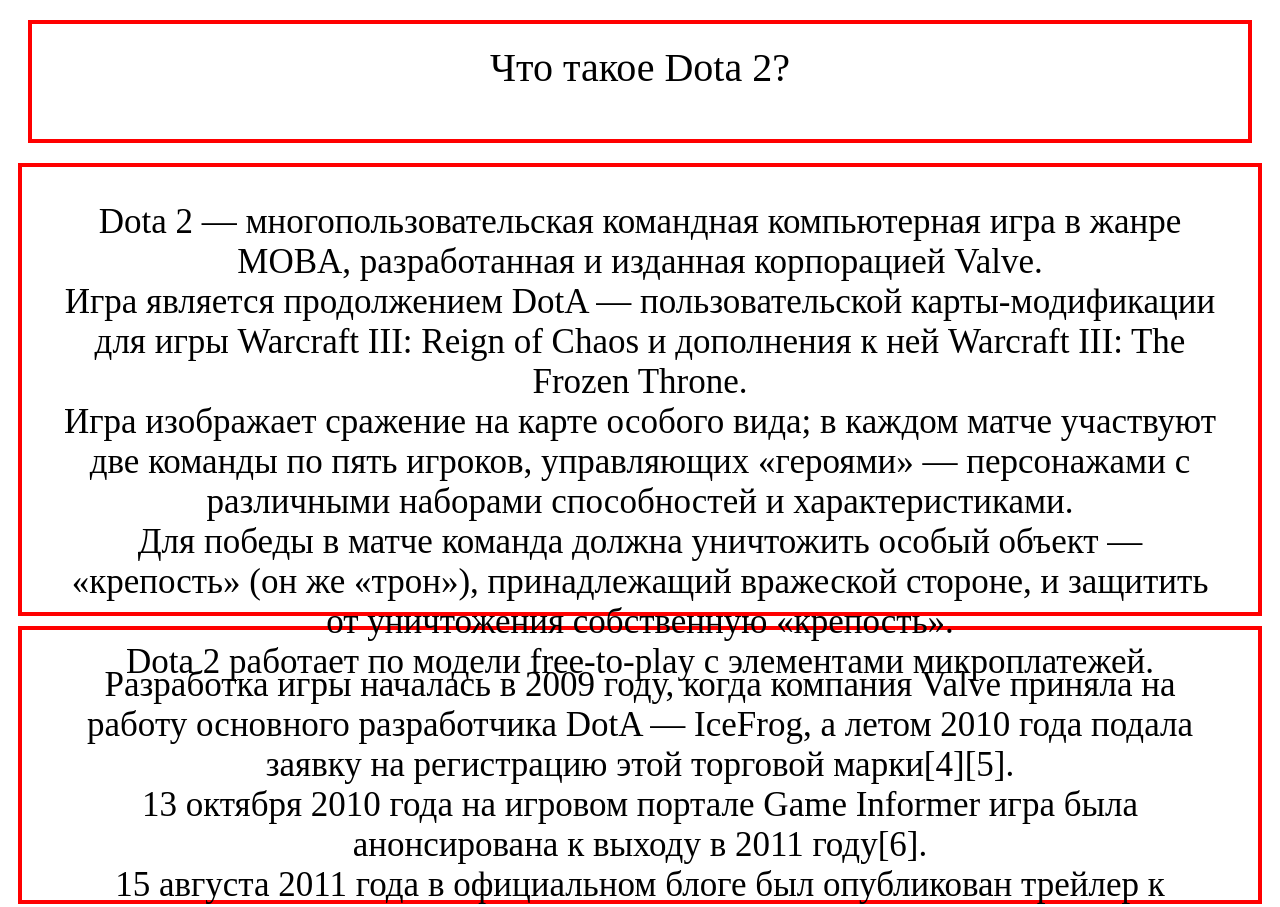
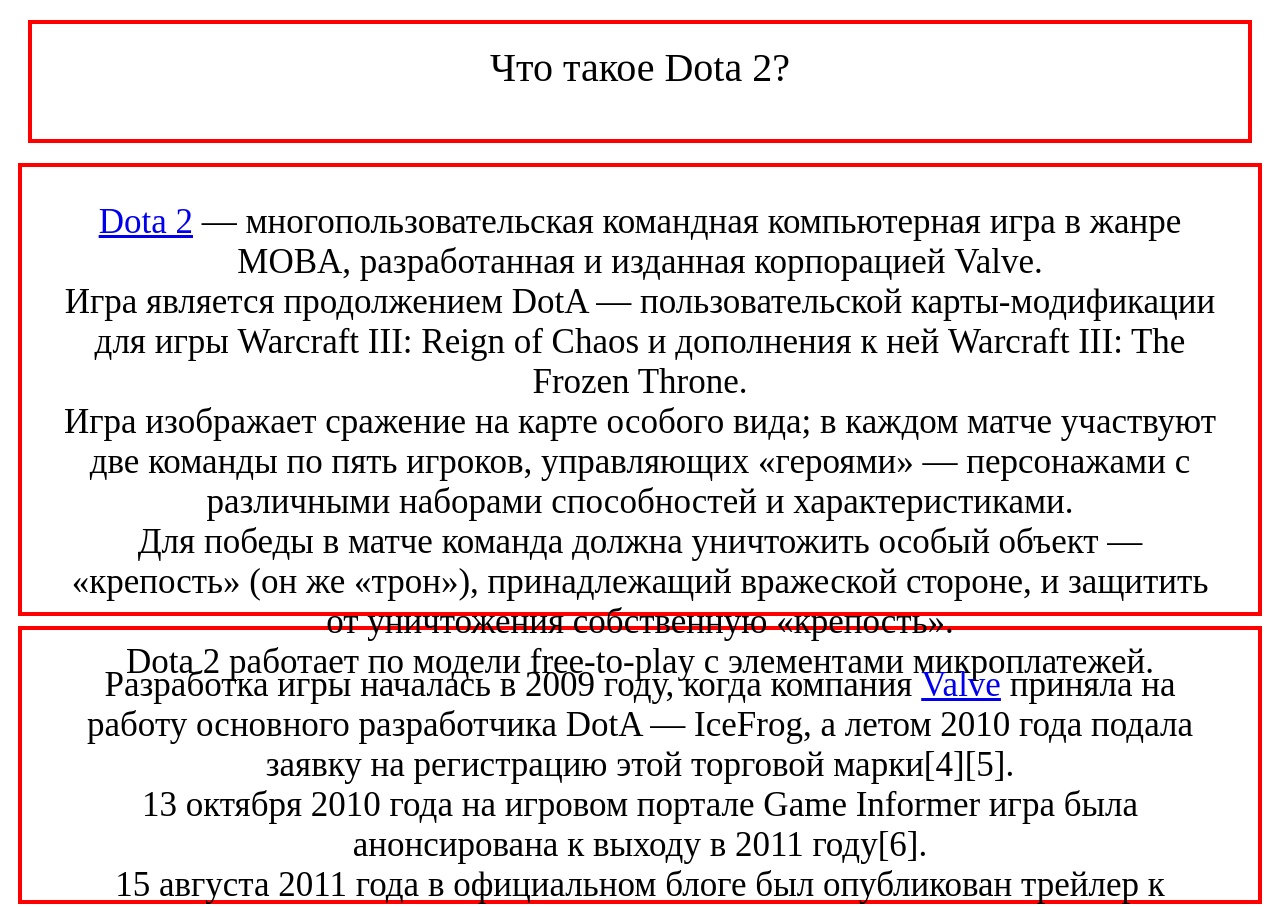
Before and after one commit to artem666228/artem666228.github.io, a plain HTML site: page index.html in a window 1280 px wide. Shown: the top 907 px of the page. Drawn offline with Linux system fonts and the light colour scheme.

Commit message:
Add files via upload

```diff
--- a/index.html
+++ b/index.html
@@ -19,7 +19,7 @@
                                     </head>
     <body>
         <p class="paragrar">Что такое Dota 2?</p>
-        <p class="paragraph">Dota 2 — многопользовательская командная компьютерная игра в жанре MOBA, разработанная и изданная корпорацией Valve. <br> Игра является продолжением DotA — пользовательской карты-модификации для игры Warcraft III: Reign of Chaos и дополнения к ней Warcraft III: The Frozen Throne. <br> Игра изображает сражение на карте особого вида; в каждом матче участвуют две команды по пять игроков, управляющих «героями» — персонажами с различными наборами способностей и характеристиками. <br> Для победы в матче команда должна уничтожить особый объект — «крепость» (он же «трон»), принадлежащий вражеской стороне, и защитить от уничтожения собственную «крепость». <br> Dota 2 работает по модели free-to-play с элементами микроплатежей.</p>
-        <p class="paragraf">Разработка игры началась в 2009 году, когда компания Valve приняла на работу основного разработчика DotA — IceFrog, а летом 2010 года подала заявку на регистрацию этой торговой марки[4][5]. <br> 13 октября 2010 года на игровом портале Game Informer игра была анонсирована к выходу в 2011 году[6]. <br> 15 августа 2011 года в официальном блоге был опубликован трейлер к игре[7]. <br> Dota 2 вышла в июле 2013 года после того, как два года находилась в стадии бета-тестирования[8][9].</p>
+        <p class="paragraph"> <a href="https://www.dota2.com/home">Dota 2</a> — многопользовательская командная компьютерная игра в жанре MOBA, разработанная и изданная корпорацией Valve. <br> Игра является продолжением DotA — пользовательской карты-модификации для игры Warcraft III: Reign of Chaos и дополнения к ней Warcraft III: The Frozen Throne. <br> Игра изображает сражение на карте особого вида; в каждом матче участвуют две команды по пять игроков, управляющих «героями» — персонажами с различными наборами способностей и характеристиками. <br> Для победы в матче команда должна уничтожить особый объект — «крепость» (он же «трон»), принадлежащий вражеской стороне, и защитить от уничтожения собственную «крепость». <br> Dota 2 работает по модели free-to-play с элементами микроплатежей.</p>
+        <p class="paragraf">Разработка игры началась в 2009 году, когда компания <a href="https://www.valvesoftware.com/en/">Valve</a> приняла на работу основного разработчика DotA — IceFrog, а летом 2010 года подала заявку на регистрацию этой торговой марки[4][5]. <br> 13 октября 2010 года на игровом портале Game Informer игра была анонсирована к выходу в 2011 году[6]. <br> 15 августа 2011 года в официальном блоге был опубликован трейлер к игре[7]. <br> Dota 2 вышла в июле 2013 года после того, как два года находилась в стадии бета-тестирования[8][9].</p>
     </body>
 </html>
```
